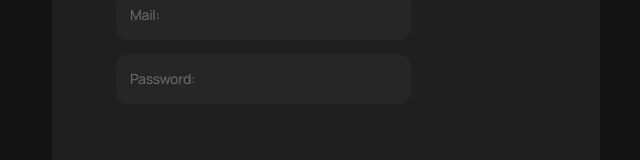
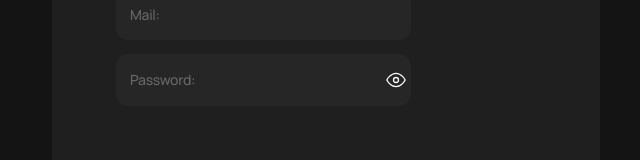
Before and after one commit to tania-tatiana/ReadJourney, a React (Vite) app: page /register in a window 1280 px wide. Shown: the part 601-761 px from the top of the page, without its empty margins (314-954 px from the left). Built offline with nearby package versions, Linux system fonts and the light colour scheme.

Commit message:
add password visibility toggle to RegisterForm

```diff
--- a/src/components/RegisterForm/RegisterForm.module.css
+++ b/src/components/RegisterForm/RegisterForm.module.css
@@ -152,3 +152,13 @@
 .link:hover:active {
   color: #f9f9f9;
 }
+
+.passwordToggle {
+  display: flex;
+  align-items: center;
+  justify-content: center;
+  padding: 0;
+  border: none;
+  background: transparent;
+  cursor: pointer;
+}
--- a/src/components/RegisterForm/RegisterForm.tsx
+++ b/src/components/RegisterForm/RegisterForm.tsx
@@ -5,9 +5,12 @@ import { useForm } from 'react-hook-form';
 import * as yup from 'yup';
 import { yupResolver } from '@hookform/resolvers/yup';
 import { toast } from 'react-hot-toast';
+import { useState } from 'react';
 
 export default function RegisterForm() {
   const navigate = useNavigate();
+
+  const [showPassword, setShowPassword] = useState(false);
 
   const schema = yup.object({
     name: yup.string().required('Name is a required field'),
@@ -64,10 +67,26 @@ export default function RegisterForm() {
           <label className={css.field}>
             <span className={css.label}>Password:</span>
             <input
-              type="password"
+              type={showPassword ? 'text' : 'password'}
               className={css.input}
               {...register('password')}
             />
+            <button
+              type="button"
+              className={css.passwordToggle}
+              onClick={() => setShowPassword((prev) => !prev)}
+              aria-label={showPassword ? 'Hide password' : 'Show password'}
+            >
+              <svg width={20} height={20}>
+                <use
+                  href={
+                    showPassword
+                      ? '/public/icons.svg#eye-off'
+                      : '/public/icons.svg#eye'
+                  }
+                />
+              </svg>
+            </button>
             {errors.password && (
               <p className={css.error}>{errors.password.message}</p>
             )}
```
